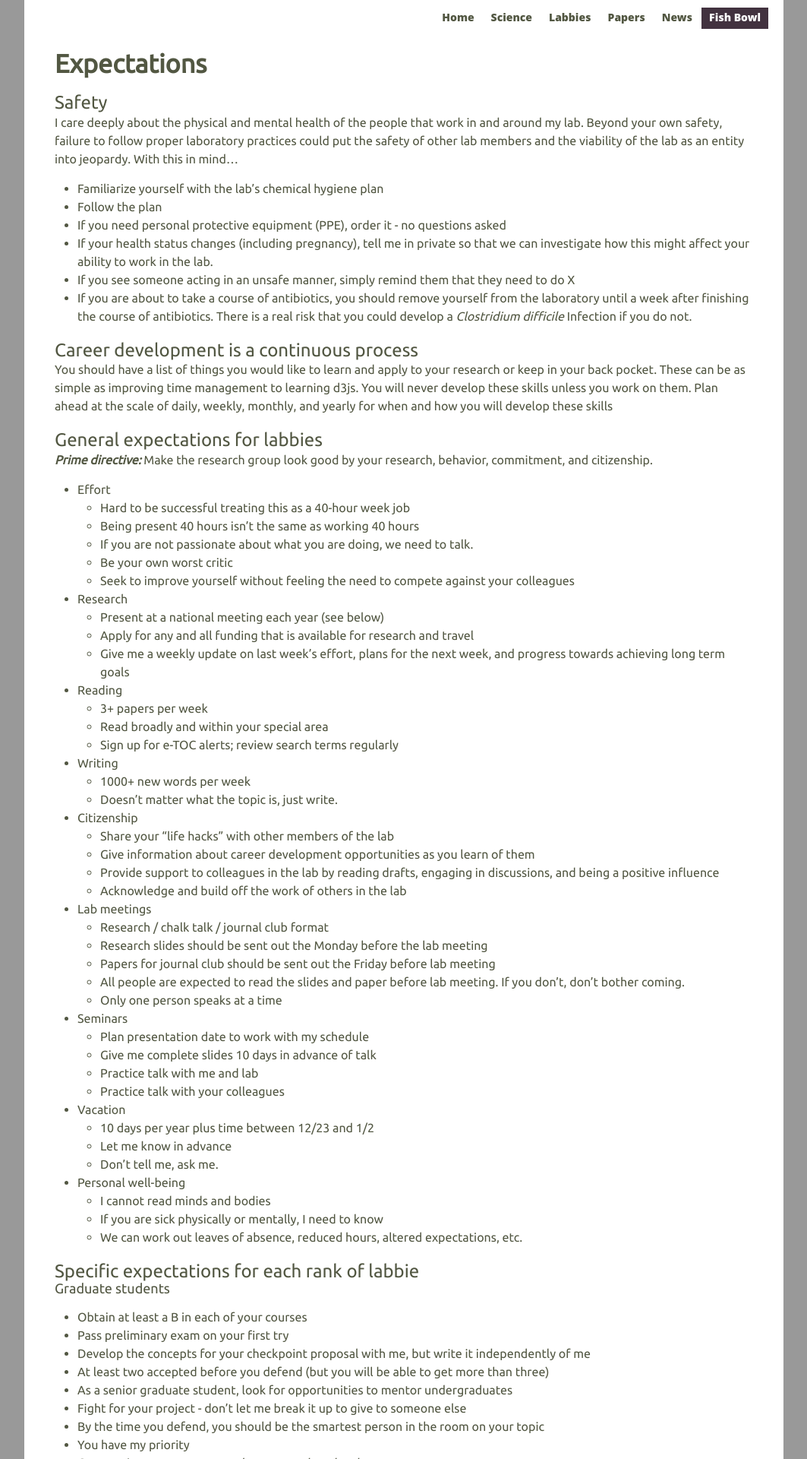
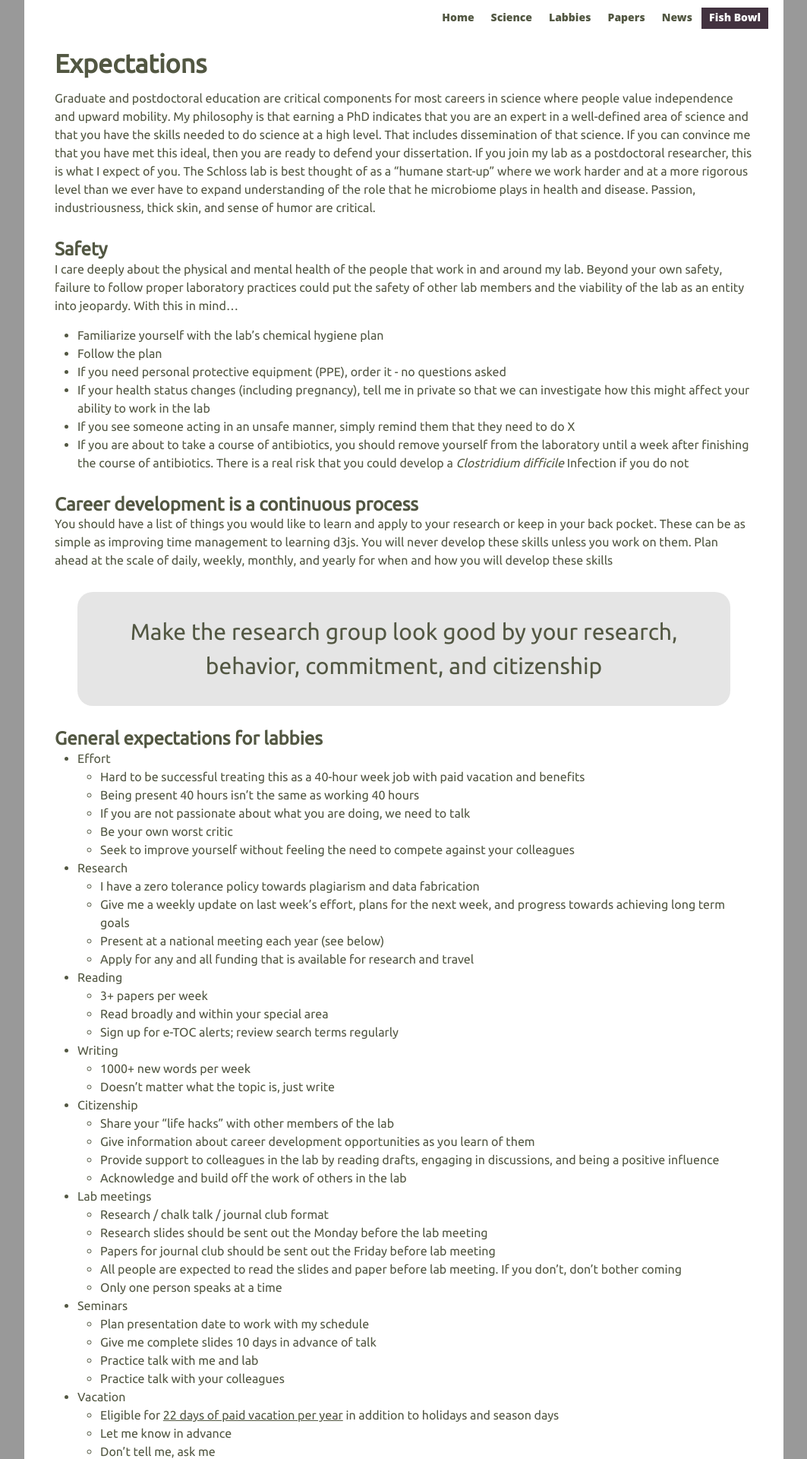
Before and after one commit to SchlossLab/schlosslab.github.io, a Jekyll site: the page built from _fish_bowl/expectations.md, in a window 1280 px wide. Shown: the top 1920 px of the page at 76% size, without its empty margins (108-1171 px from the left). Built offline with Jekyll 4.4.1, drawn with Linux system fonts in a browser that asks for light colours; nearby versions of some CDN libraries; some of the changed text lies outside the part shown.

Commit message:
Editing and formatting expectations document

```diff
--- a/_fish_bowl/expectations.md
+++ b/_fish_bowl/expectations.md
@@ -2,6 +2,9 @@
 layout: index_page
 title: Expectations
 ---
+
+Graduate and postdoctoral education are critical components for most careers in science where people value independence and upward mobility. My philosophy is that earning a PhD indicates that you are an expert in a well-defined area of science and that you have the skills needed to do science at a high level. That includes dissemination of that science. If you can convince me that you have met this ideal, then you are ready to defend your dissertation. If you join my lab as a postdoctoral researcher, this is what I expect of you. The Schloss lab is best thought of as a "humane start-up" where we work harder and at a more rigorous level than we ever have to expand understanding of the role that he microbiome plays in health and disease. Passion, industriousness, thick skin, and sense of humor are critical.
+
 
 
 ### Safety
@@ -11,9 +14,9 @@ I care deeply about the physical and mental health of the people that work in an
 * Familiarize yourself with the lab's chemical hygiene plan
 * Follow the plan
 * If you need personal protective equipment (PPE), order it - no questions asked
-* If your health status changes (including pregnancy), tell me in private so that we can investigate how this might affect your ability to work in the lab.
+* If your health status changes (including pregnancy), tell me in private so that we can investigate how this might affect your ability to work in the lab
 * If you see someone acting in an unsafe manner, simply remind them that they need to do X
-* If you are about to take a course of antibiotics, you should remove yourself from the laboratory until a week after finishing the course of antibiotics. There is a real risk that you could develop a *Clostridium difficile* Infection if you do not.
+* If you are about to take a course of antibiotics, you should remove yourself from the laboratory until a week after finishing the course of antibiotics. There is a real risk that you could develop a *Clostridium difficile* Infection if you do not
 
 
 ### Career development is a continuous process
@@ -21,22 +24,25 @@ I care deeply about the physical and mental health of the people that work in an
 You should have a list of things you would like to learn and apply to your research or keep in your back pocket. These can be as simple as improving time management to learning d3js. You will never develop these skills unless you work on them. Plan ahead at the scale of daily, weekly, monthly, and yearly for when and how you will develop these skills
 
 
+<div class="announce">
+Make the research group look good by your research, behavior, commitment, and citizenship
+</div>
+
 
 ### General expectations for labbies
 
-***Prime directive:*** Make the research group look good by your research, behavior, commitment, and citizenship.
-
 * Effort
-  * Hard to be successful treating this as a 40-hour week job
+  * Hard to be successful treating this as a 40-hour week job with paid vacation and benefits
   * Being present 40 hours isn't the same as working 40 hours
-  * If you are not passionate about what you are doing, we need to talk.
+  * If you are not passionate about what you are doing, we need to talk
   * Be your own worst critic
   * Seek to improve yourself without feeling the need to compete against your colleagues
 
 * Research
+  * I have a zero tolerance policy towards plagiarism and data fabrication
+  * Give me a weekly update on last week's effort, plans for the next week, and progress towards achieving long term goals
   * Present at a national meeting each year (see below)
   * Apply for any and all funding that is available for research and travel
-  * Give me a weekly update on last week's effort, plans for the next week, and progress towards achieving long term goals
 
 * Reading
   * 3+ papers per week
@@ -45,7 +51,7 @@ You should have a list of things you would like to learn and apply to your resea
 
 * Writing
   * 1000+ new words per week
-  * Doesn't matter what the topic is, just write.
+  * Doesn't matter what the topic is, just write
 
 * Citizenship
   * Share your "life hacks" with other members of the lab
@@ -57,7 +63,7 @@ You should have a list of things you would like to learn and apply to your resea
   * Research / chalk talk / journal club format
   * Research slides should be sent out the Monday before the lab meeting
   * Papers for journal club should be sent out the Friday before lab meeting
-  * All people are expected to read the slides and paper before lab meeting. If you don't, don't bother coming.
+  * All people are expected to read the slides and paper before lab meeting. If you don't, don't bother coming
   * Only one person speaks at a time
 
 * Seminars
@@ -67,31 +73,53 @@ You should have a list of things you would like to learn and apply to your resea
   * Practice talk with your colleagues
 
 * Vacation
-  * 10 days per year plus time between 12/23 and 1/2
+  * Eligible for [22 days of paid vacation per year](https://hr.umich.edu/working-u-m/my-employment/faculty-human-resources-services/benefits-postdoctoral-research-fellows) in addition to holidays and season days
   * Let me know in advance
-  * Don't tell me, ask me.
+  * Don't tell me, ask me
 
 * Personal well-being
   * I cannot read minds and bodies
   * If you are sick physically or mentally, I need to know
-  * We can work out leaves of absence, reduced hours, altered expectations, etc.
+  * We can work out leaves of absence, reduced hours, altered expectations, etc
+  * respect and uphold all relevant University policies regarding professional conduct, including but not limited to the [Code of Academic Conduct](#), the University Policy on Nondiscrimination, Sexual Harassment and Student Records and Privacy
 
 
 ### Specific expectations for each rank of labbie
+
+#### I promise to...
+* Give a damn
+* Fight like hell to keep funding
+* Do everything I can to mentor you to receive a PhD in 5 years after joining my lab
+* Consult the lab when new people will potentially join us
+* Review drafts within 24-48 hours of receiving them
+* Make room on my schedule to meet with you within 3 days of request; will make room for a weekly meeting if needed. This presumes that you are current on sending me weekly progress reports
+* Give information about career development and funding opportunities as I learn of them
+* Be your biggest advocate
+* Nominate you for awards as appropriate
+* Support you to attend one conference per year assuming you have a poster to present
+* Direct you along a project that is capable of generating 3 papers that belong together in a thesis (graduate students), 1 paper a year (postdocs), and liberally offer authorship to research staff
+* Include you in ancillary papers as your availability permits
+* Invite you to work on side projects - it is up to you to say yes or no. But once you say "yes", you cannot quit
+* Be enthusiastic about all everyone's project
+* Protect confidences and will not discuss you with any other students. I may seek mentoring advice from people I respect and will always do so with your best interest in mind
+* Do my best to maintain a team of scientists that is demographically and scientifically diverse
+* If you think that I have broken these promises, then you have the right to call me on it. If you do not think that is likely to be productive, you should contact the departmental chairperson, Dr. Harry Mobley who can set up an independent arbitration process
 
 #### Graduate students
 * Obtain at least a B in each of your courses
 * Pass preliminary exam on your first try
 * Develop the concepts for your checkpoint proposal with me, but write it independently of me
-* At least two accepted before you defend (but you will be able to get more than three)
+* Investigate and apply for appropriate funding opportunities with discussion and advice from their faculty mentor(s).
+* At least two accepted peer-reviewed papers before you defend (but you will be able to get more than three). Note this is beyond the departmental requirement of one peer-reviewed publication
 * As a senior graduate student, look for opportunities to mentor undergraduates
 * Fight for your project - don't let me break it up to give to someone else
 * By the time you defend, you should be the smartest person in the room on your topic
 * You have my priority
 * Communicate your career goals to me as they develop
+* If you are interested in TA-ing beyond the departmental requirements, speak with me before volunteering
 
 #### Postdocs
-* Finish papers from you PhD in a timely manner, preferably outside of normal business hours.
+* Finish papers from you PhD in a timely manner, preferably outside of normal business hours
 * Talk with me about pursuing funding opportunities
 * Work with me to find a project
 * Own and drive your project
@@ -108,24 +136,3 @@ You should have a list of things you would like to learn and apply to your resea
 * Communicate your long term career goals to me so that I can help you
 * You will likely be asked to entertain far more of my crazy ideas than anyone else in the lab
 * Although you have finished (or paused) your formal training, I still expect you to continue to develop skills while you work in the lab
-
-
-### Expectations of me
-
-I promise to...
-
-* Give a damn
-* Fight like hell to keep funding
-* Consult the lab when new people will potentially join us
-* Review drafts within 24-48 hours of receiving them
-* Make room on my schedule to meet with you within 3 days of request; will make room for a weekly meeting if needed. This presumes that you are current on sending me weekly progress reports
-* Give information about career development and funding opportunities as I learn of them
-* Be your biggest advocate
-* Nominate you for awards as appropriate
-* Support you to attend one conference per year assuming you have a poster to present
-* Direct you along a project that is capable of generating 3 papers that belong together in a thesis (graduate students), 1 paper a year (postdocs), and liberally offer authorship to research staff.
-* Include you in ancillary papers as your availability permits
-* Invite you to work on side projects - it is up to you to say yes or no. But once you say "yes", you cannot quit.
-* Be enthusiastic about all everyone's project
-* Protect confidences and will not discuss you with any other students. I may seek mentoring advice from people I respect and will always do so with your best interest in mind.
-* Do my best to maintain a team of scientists that is demographically and scientifically diverse
--- a/css/main.scss
+++ b/css/main.scss
@@ -520,6 +520,21 @@ a {
 
 .index_page {
 	h3 {
-		margin: 20px 0 0 0;
+		margin: 30px 0 0 0;
+		font-weight: 600;
+	}
+	h4 {
+		margin: 20px 0 10px 0;
+		font-weight: 500;
+	}
+
+	.announce {
+		margin: 30px;
+		padding: 30px;
+		font-size: 30px;
+		background-color: rgba(0,0,1,0.1);
+		border-radius: 20px;
+		font-weight: 500;
+		text-align: center;
 	}
 }
```
